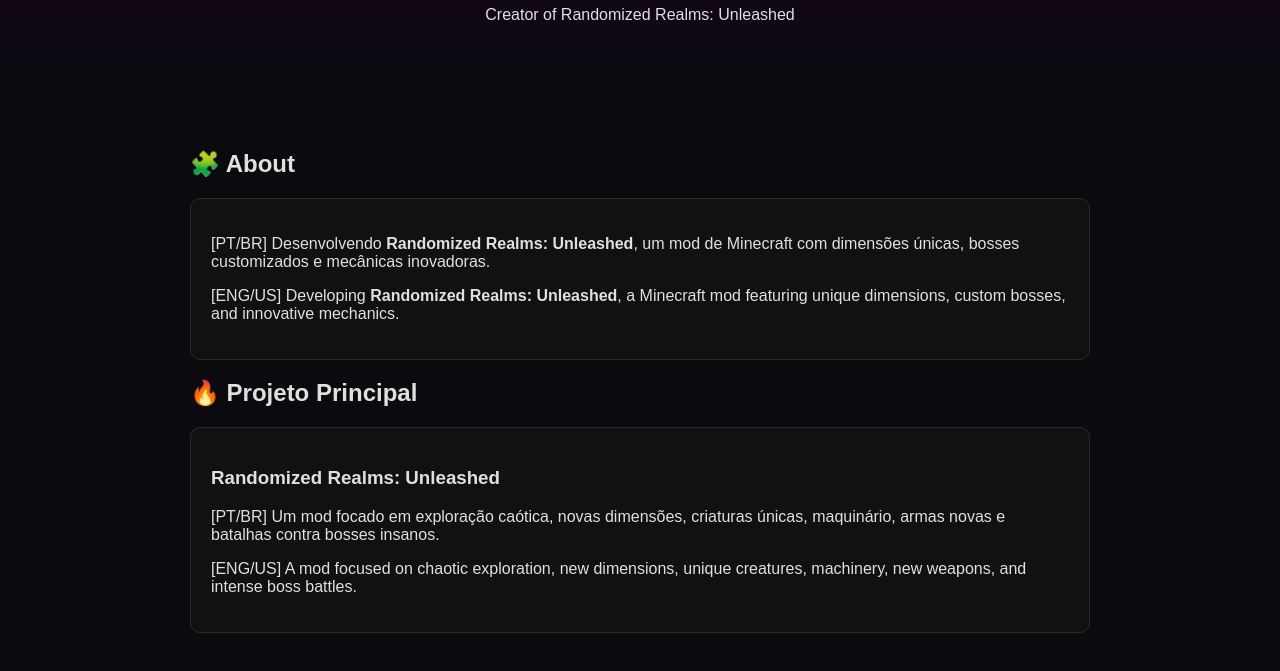
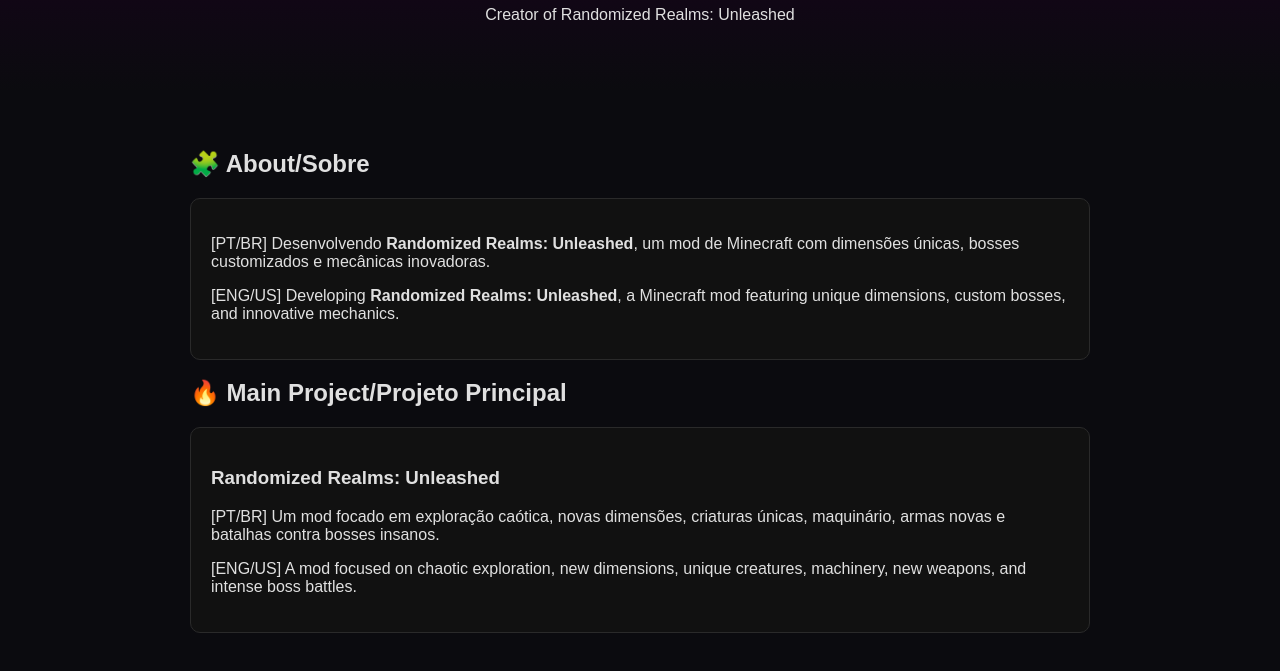
Before and after one commit to LittleHollowCute/LittleHollowCute.github.io, a plain HTML site: page index.html in a window 1280 px wide. Shown: the part 143-814 px from the top of the page. Drawn offline with Linux system fonts and the light colour scheme.

Commit message:
Update index.html

```diff
--- a/index.html
+++ b/index.html
@@ -51,7 +51,7 @@
 </header>
 
 <div class="section">
-  <h2>🧩 About</h2>
+  <h2>🧩 About/Sobre</h2>
   <div class="card">
     <p>
       [PT/BR]
@@ -64,7 +64,7 @@
     </p>
   </div>
 
-  <h2>🔥 Projeto Principal</h2>
+  <h2>🔥 Main Project/Projeto Principal</h2>
   <div class="card">
     <h3>Randomized Realms: Unleashed</h3>
     <p>
```
